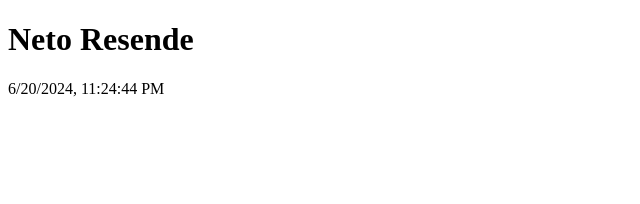
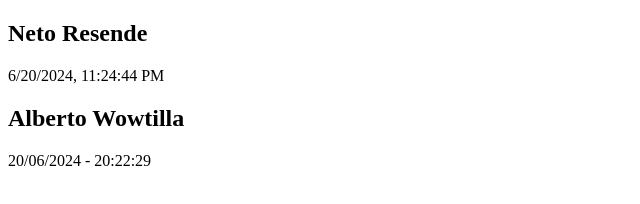
Before and after one commit to raimundoneto01/projeto1, a plain HTML site: page index.html in a window 1280 px wide. Shown: the whole page, without its empty margins (0-640 px from the left). Drawn offline with Linux system fonts and the light colour scheme.

Commit message:
Alteração feita por Alberto

```diff
--- a/index.html
+++ b/index.html
@@ -6,8 +6,11 @@
     <title>Neto Resende</title>
 </head>
 <body>
-        <h1>Neto Resende</h1>
+        <h2>Neto Resende</h2>
         <p id="dh">teste</p>
+
+        <h2>Alberto Wowtilla</h2>
+        <p class="alteracao">20/06/2024 - 20:22:29</p>
         <script src="js/script.js"></script>
 </body>
 </html>
```
